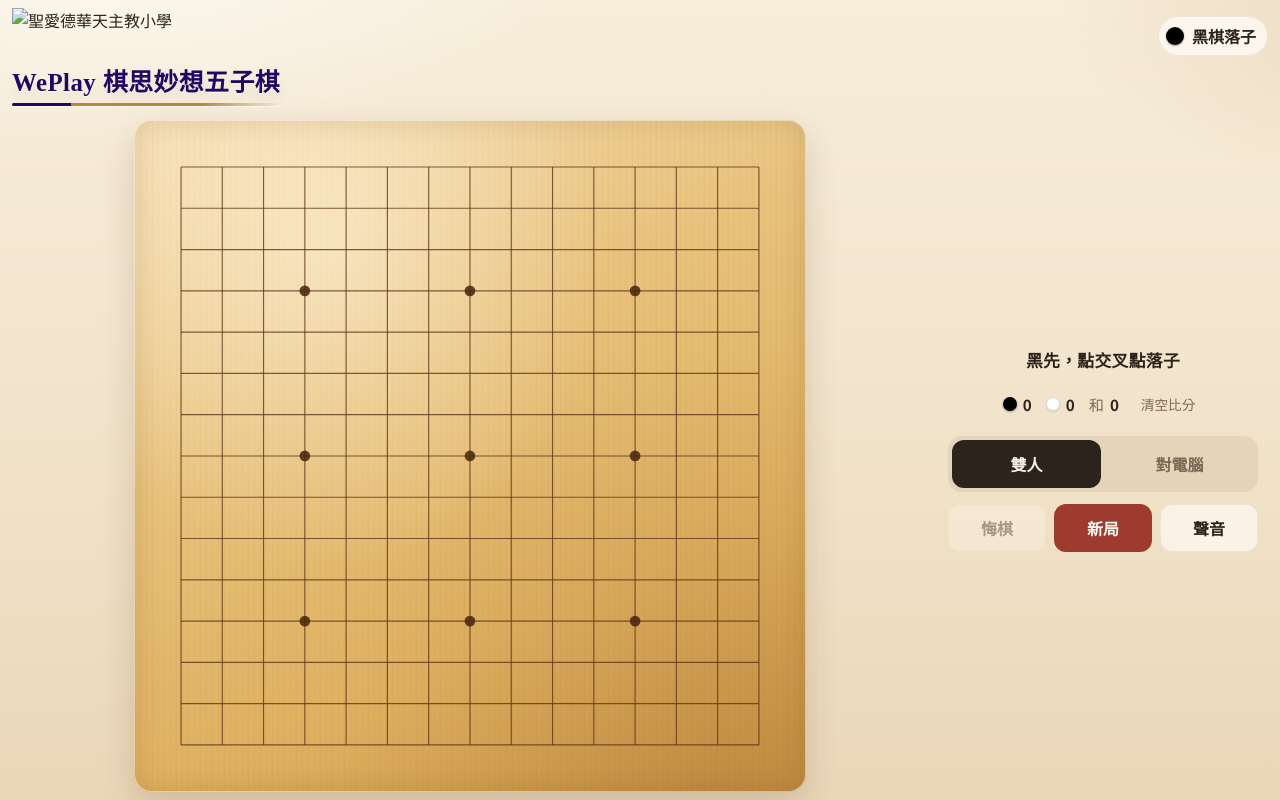
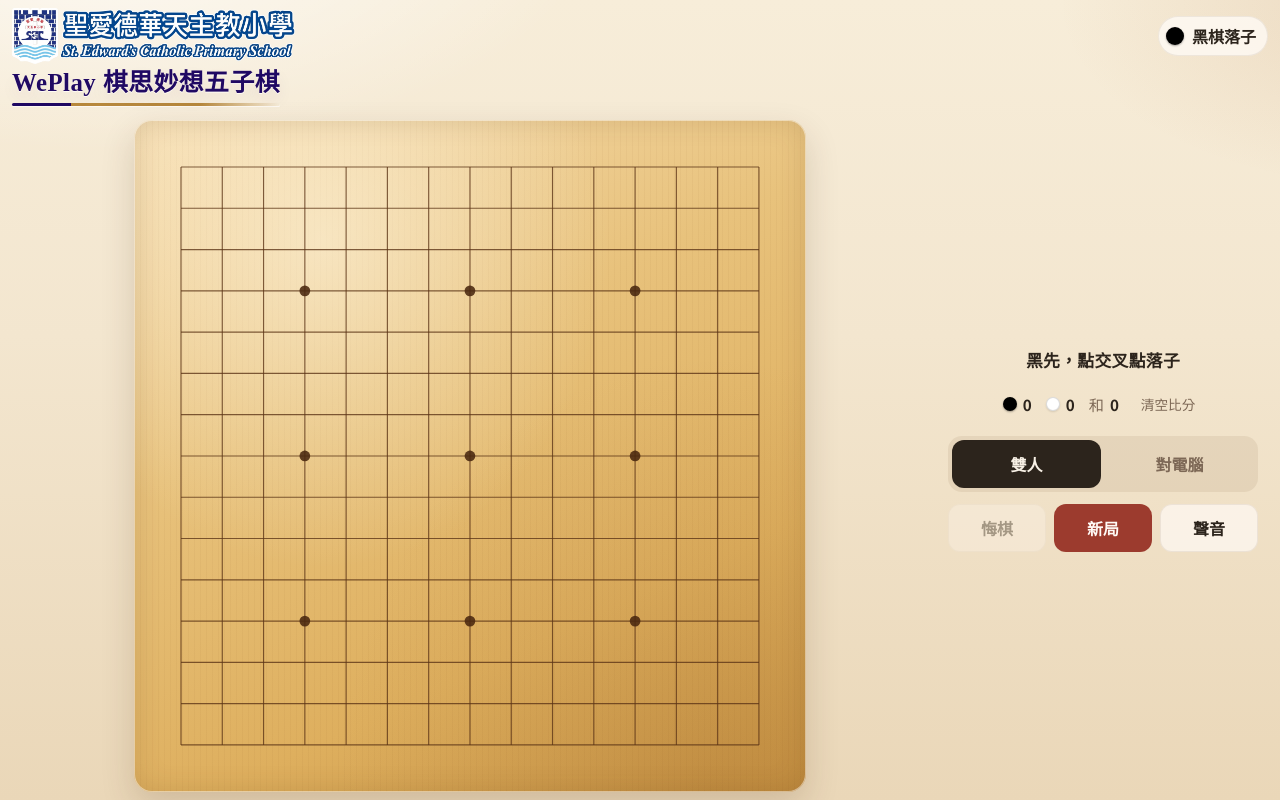
Before and after one commit to itclassroom/Gomoku, a plain HTML site: page index.html in a window 1280 px wide. Drawn offline with Linux system fonts and the light colour scheme.

```diff
--- a/index.html
+++ b/index.html
@@ -19,7 +19,7 @@
     <div class="app">
       <header class="top">
         <div class="masthead">
-          <img class="site-logo" src="images/logo.png" alt="聖愛德華天主教小學" />
+          <img class="site-logo" src="logo.png" alt="聖愛德華天主教小學" />
           <div class="turn" id="turn">
             <span class="mini black" id="turn-stone" aria-hidden="true"></span>
             <span id="turn-text">黑棋落子</span>
```
